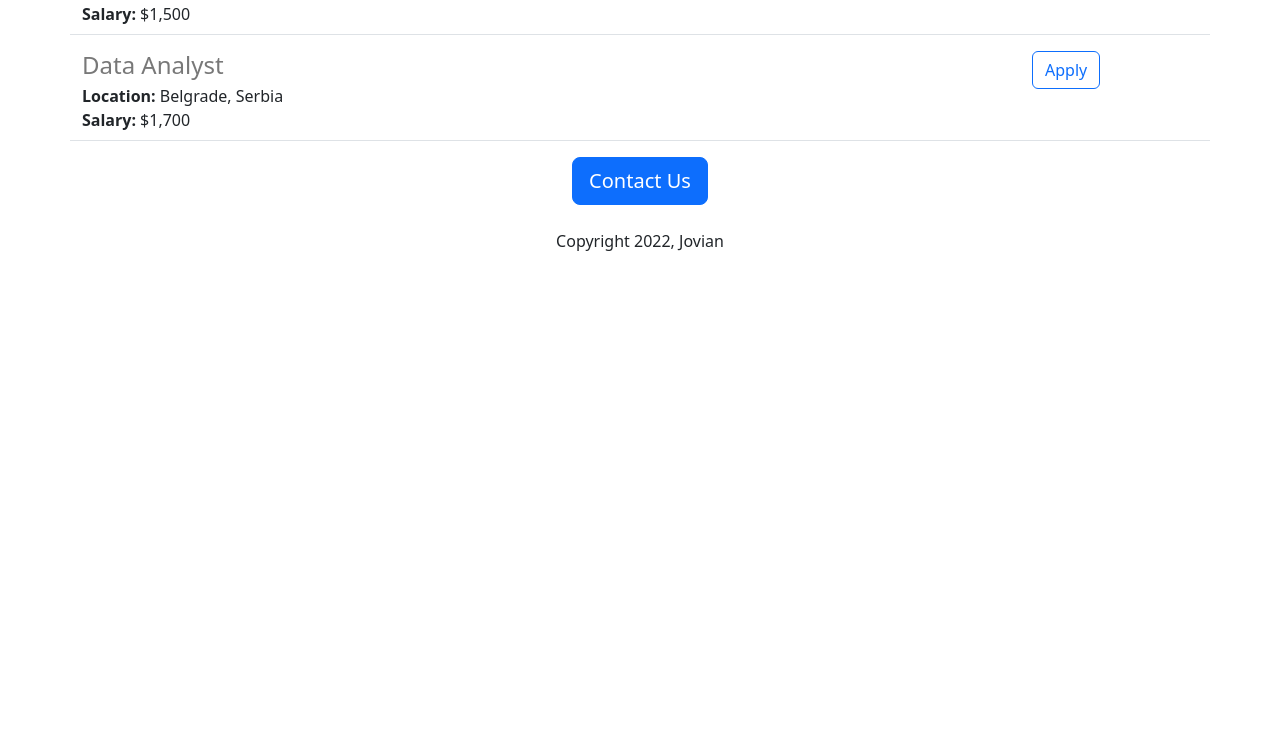
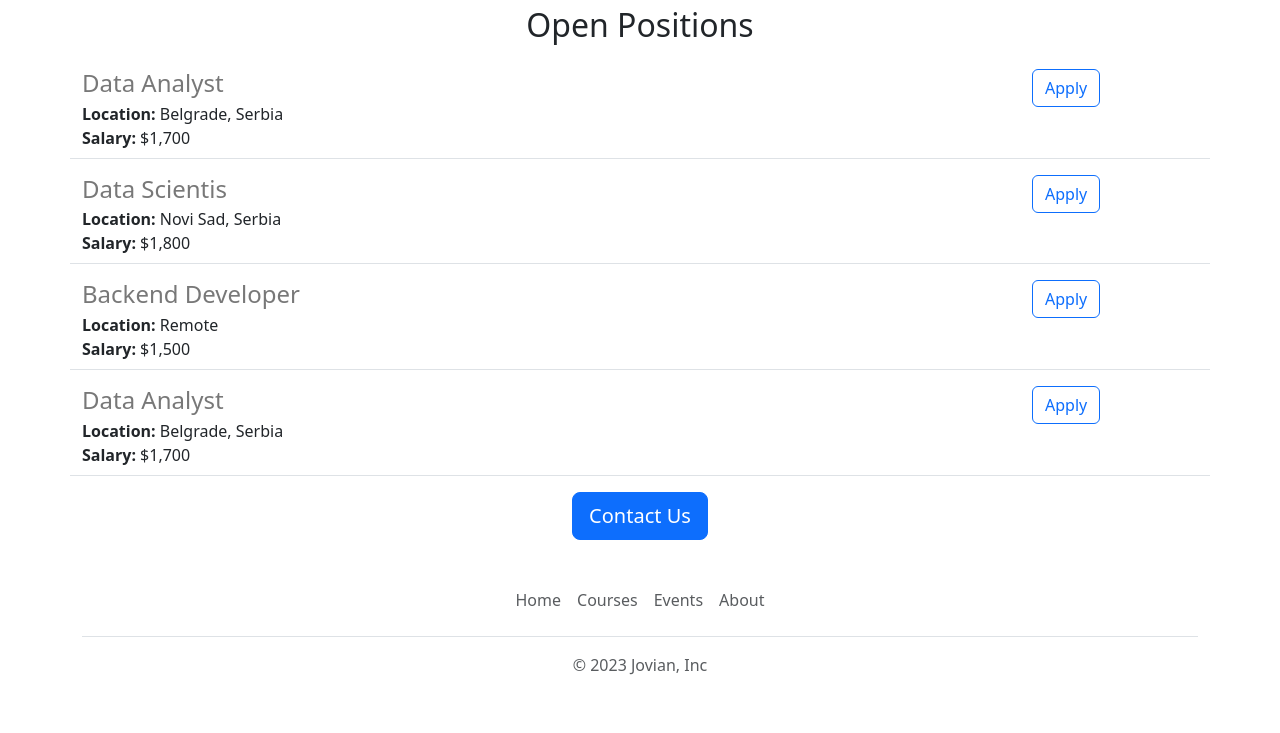
Before and after one commit to ArtyomPythonski/jovian-careers-website, a Flask app: page / in a window 1280 px wide. Shown: the part 1335-2068 px from the top of the page. Before the commit the page ends 1586 px from the top, so only its background shows below. Run offline with Flask 3, Linux system fonts and the light colour scheme.

Commit message:
functional and aesthetic improvements

```diff
--- /dev/null
+++ b/templates/footer.html
@@ -0,0 +1,11 @@
+<div class="container">
+  <footer class="py-3 my-4">
+    <ul class="nav justify-content-center border-bottom pb-3 mb-3">
+      <li class="nav-item"><a target="_blank" href="https://www.jovian.ai" class="nav-link px-2 text-body-secondary">Home</a></li>
+      <li class="nav-item"><a target="_blank" href="https://jovian.com/learn" class="nav-link px-2 text-body-secondary">Courses</a></li>
+      <li class="nav-item"><a target="_blank" href="https://www.jovian.com/#events" class="nav-link px-2 text-body-secondary">Events</a></li>
+      <li class="nav-item"><a target="_blank" href="https://www.jovian.com/#about" class="nav-link px-2 text-body-secondary">About</a></li>
+    </ul>
+    <p class="text-center text-body-secondary">&copy; 2023 Jovian, Inc</p>
+  </footer>
+</div>
--- a/templates/home.html
+++ b/templates/home.html
@@ -9,17 +9,25 @@
         height=360px";
         width=100%;
         object-fit: cover;
+        margin-bottom: 16px;
         }
     </style>
     <title>Jovian Careers</title>
   </head>
 
   <body>
+    {% include 'nav.html' %}
+    <img class="img-fluid" id="banner" src="https://jovian-careers-website.artyompythonski.repl.co/static/Career.jpg">
     <div class="container">
       <h1 class="text-center mt-2 mb-4">Jovian Carrer</h1>
-      <img class="img-fluid" id="banner" src="https://jovian-careers-website.artyompythonski.repl.co/static/Career.jpg">
-      <h2 class="text-center">About Jovian</h2>
+      <div class="row" style="margin-bottom:16px;">
+        <div class="col-md-6">
       <p class="lead">Lorem ipsum dolor sit amet, consectetur adipiscing elit, sed do eiusmod tempor incididunt ut labore et dolore magna aliqua. Ut enim ad minim veniam, quis nostrud exercitation ullamco laboris nisi ut aliquip ex ea commodo consequat. Duis aute irure dolor in reprehenderit in voluptate velit esse cillum dolore eu fugiat nulla pariatur. Excepteur sint occaecat cupidatat non proident, sunt in culpa qui officia deserunt mollit anim id est laborum.</p>
+        </div>
+        <div class="d-none d-md-block col-md-6">
+        <img src="/static/people.jpg" style="height:320px;border-radius:4px;">
+        </div>
+      </div>
       <h2 class="text-center mt-2 mb-4">Open Positions</h2>
       <div>
         {% for job in jobs %}
@@ -27,10 +35,10 @@
         {% endfor %}
       </div>
       <div class="text-center">
-      <button class="btn btn-primary btn-lg">Contact Us</button>
-        <p class="mt-4">Copyright 2022, Jovian</p>
+      <a class="btn btn-primary btn-lg" href="mailto:hello@jovian.ai?subject=Question%20about%20job%20openings&body=My%20name%3A%20%3CEnter%20your%20name%3E%0D%0AMy%20question%3A%20%3CYour%20question%3E">Contact Us</a>
       </div>
     </div>
+    {% include 'footer.html' %}
   </body>
 
 </html>
--- a/templates/jobitem.html
+++ b/templates/jobitem.html
@@ -13,7 +13,7 @@
     {% endif %}
   </div>
   <div class="col-2">
-    <button type="button" class="btn btn-outline-primary">Apply</button>
+    <a href="mailto:hello@jovian.ai?subject=Application%20for%20{{job['title']}}&body=My%20name%3A%20%3Cyour%20name%20here%3E%0D%0AMy%20resume%20link%3A%20%3Cresume%20link%3E%0D%0AMy%20LinkedIn%20link%3A%20%3CLinkedin%20link%3E%0D%0A" type="button" class="btn btn-outline-primary float-right align-middle">Apply</a>
   </div>
 
 </div>
--- /dev/null
+++ b/templates/nav.html
@@ -0,0 +1,9 @@
+<nav class="navbar bg-body-tertiary shadow-sm fixed-top bg-white">
+  <div class="container-fluid">
+    <a class="navbar-brand" href="#">
+      <img src="/static/logo.svg" alt="Logo" width="30" height="24" class="d-inline-block align-text-top">
+      Bootstrap
+    </a>
+  </div>
+</nav>
+<div style="height:56px"></div>
```
Also changed, not shown: static/logo.svg (added), 1 other file.
